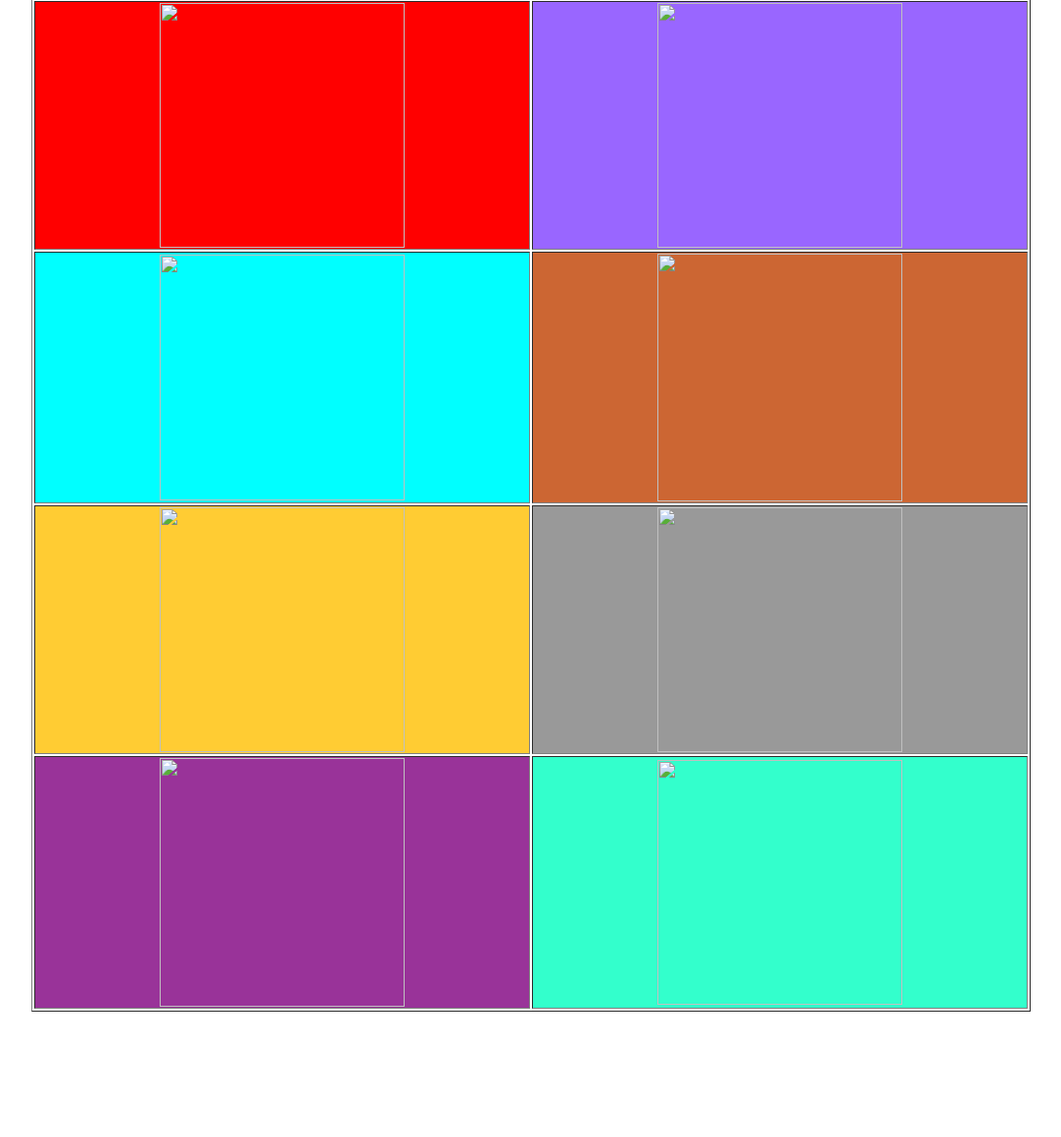
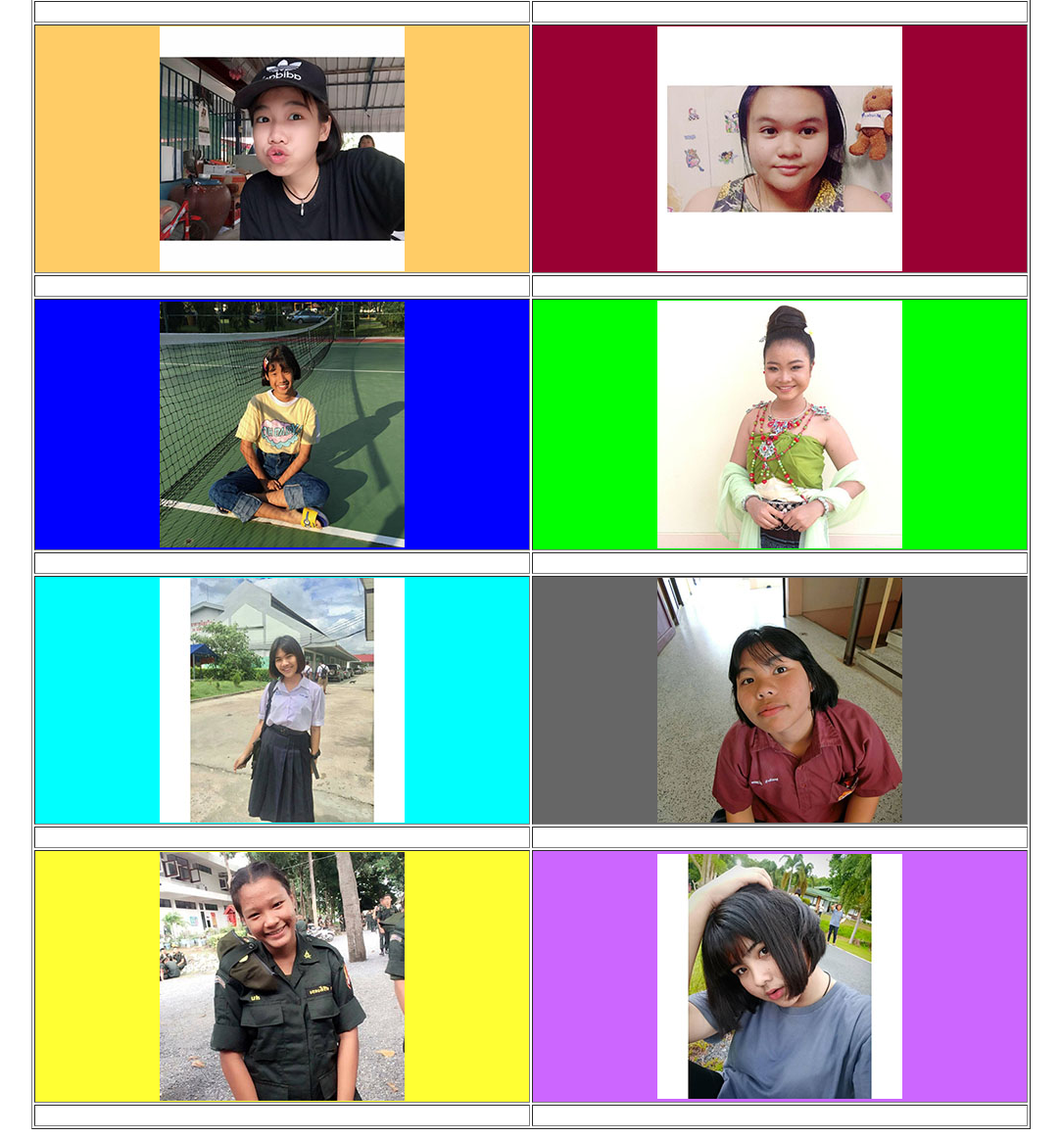
Before and after one commit to mmsupan25/work2, a plain HTML site: page page 2.html in a window 1280 px wide. Shown: the part 392-1553 px from the top of the page at 98% size, without its empty margins (98-1181 px from the left). Before the commit the page ends 1433 px from the top, so only its background shows below. Drawn offline with Linux system fonts and the light colour scheme.

Commit message:
Add files via upload

```diff
--- a/page 2.html
+++ b/page 2.html
@@ -2,33 +2,53 @@
 <html xmlns="http://www.w3.org/1999/xhtml">
 <head>
 <meta http-equiv="Content-Type" content="text/html; charset=utf-8" />
-<title>page 2</title>
+<title>Untitled Document</title>
 </head>
 
 <body>
 <table width="1020" border="1" align="center">
   <tr>
-    <td height="120" colspan="2" align="center" bgcolor="#00FFFF"><strong>เกี่ยวกับผู้จัดทำ</strong></td>
+    <td height="120" colspan="2" align="center" bgcolor="#FFFF00">เกี่ยวกับผู้จัดทำ</td>
   </tr>
   <tr>
-    <td align="center" bgcolor="#FF00FF"><img src="may.jpg" width="250" height="250" /></td>
-    <td align="center" bgcolor="#33FF33"><img src="Dream.jpg" width="250" height="250" /></td>
+    <td align="center" bgcolor="#FF00FF"><img src="01.jpg" width="250" height="250" /></td>
+    <td align="center" bgcolor="#FF0000"><img src="02.jpg" width="250" height="250" /></td>
   </tr>
   <tr>
-    <td align="center" bgcolor="#FF0000"><img src="p4.jpg" width="250" height="250" /></td>
-    <td align="center" bgcolor="#9966FF"><img src="Nurse.jpg" width="250" height="250" /></td>
+    <td height="0">&nbsp;</td>
+    <td align="center">&nbsp;</td>
   </tr>
   <tr>
-    <td align="center" bgcolor="#00FFFF"><img src="oil.jpg" width="250" height="251" /></td>
-    <td align="center" bgcolor="#CC6633"><img src="choompoo.jpg" width="250" height="253" /></td>
+    <td align="center" bgcolor="#FFCC66"><img src="03.jpg" width="250" height="250" /></td>
+    <td align="center" bgcolor="#990033"><img src="04.jpg" width="250" height="250" /></td>
   </tr>
   <tr>
-    <td align="center" bgcolor="#FFCC33"><img src="Ploy.jpg" width="250" height="250" /></td>
-    <td align="center" bgcolor="#999999"><img src="Bow.jpg" width="250" height="250" /></td>
+    <td>&nbsp;</td>
+    <td align="center">&nbsp;</td>
   </tr>
   <tr>
-    <td align="center" bgcolor="#993399"><img src="Bell.jpg" width="250" height="254" /></td>
-    <td align="center" bgcolor="#33FFCC"><img src="Cream.jpg" width="250" height="250" /></td>
+    <td align="center" bgcolor="#0000FF"><img src="05.jpg" width="250" height="251" /></td>
+    <td align="center" bgcolor="#00FF00"><img src="06.jpg" width="250" height="253" /></td>
+  </tr>
+  <tr>
+    <td>&nbsp;</td>
+    <td align="center">&nbsp;</td>
+  </tr>
+  <tr>
+    <td align="center" bgcolor="#00FFFF"><img src="07.jpg" width="250" height="250" /></td>
+    <td align="center" bgcolor="#666666"><img src="08.jpg" width="250" height="250" /></td>
+  </tr>
+  <tr>
+    <td>&nbsp;</td>
+    <td align="center">&nbsp;</td>
+  </tr>
+  <tr>
+    <td align="center" bgcolor="#FFFF33"><img src="09.jpg" width="250" height="254" /></td>
+    <td align="center" bgcolor="#CC66FF"><img src="10.jpg" width="250" height="250" /></td>
+  </tr>
+  <tr>
+    <td>&nbsp;</td>
+    <td align="center">&nbsp;</td>
   </tr>
 </table>
 </body>
```
Also changed, not shown: index.html (+1 -1 lines).
